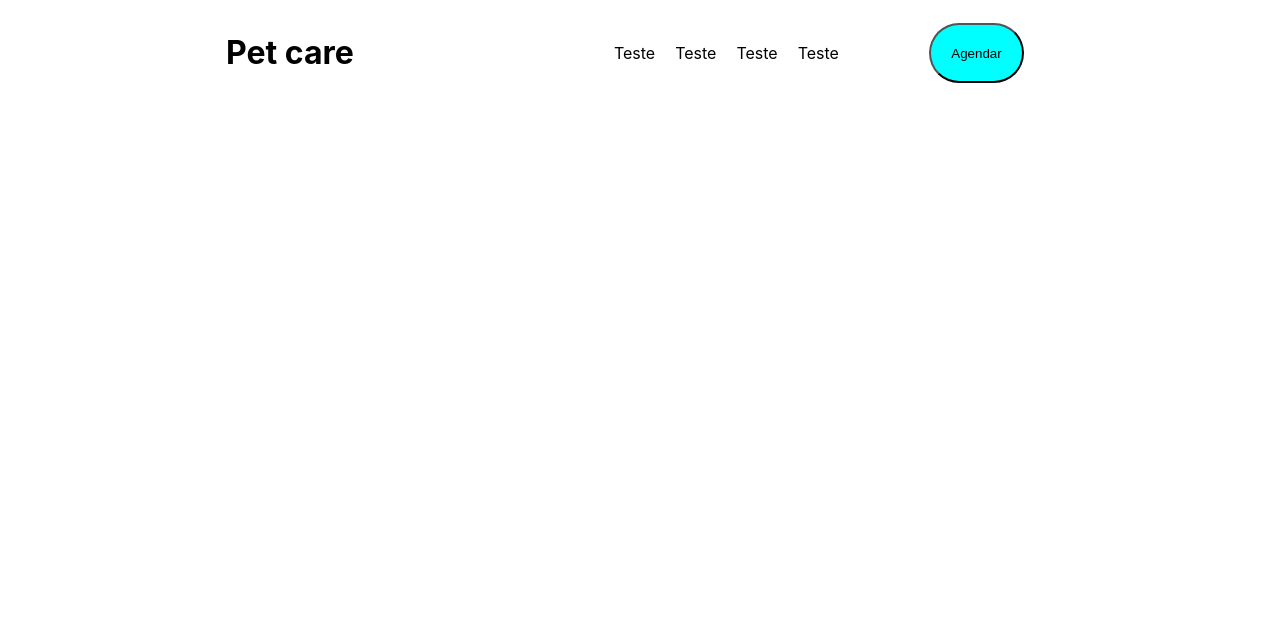
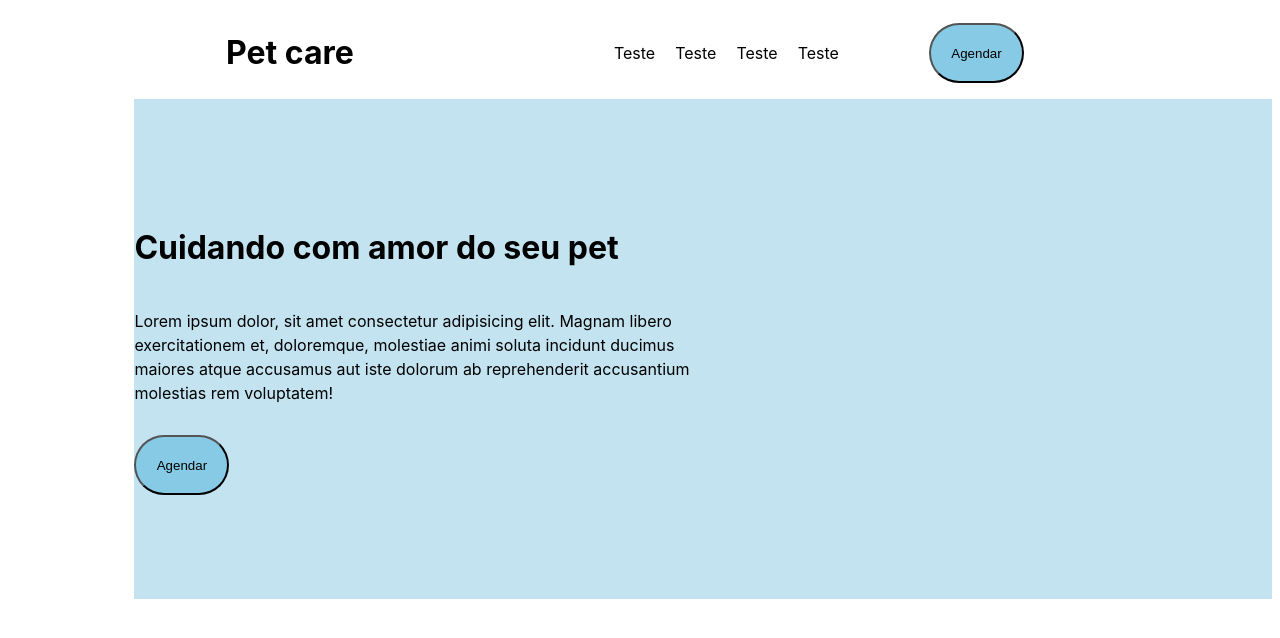
Before and after one commit to AT1TRI-luiz-luiza-nicolle/AT-petcare, a React (Vite) app: page / in a window 1280 px wide. Shown: the top 638 px of the page. Built offline with nearby package versions, Linux system fonts and the light colour scheme.

Commit message:
Add files via upload

```diff
--- a/src/App.css
+++ b/src/App.css
@@ -28,15 +28,23 @@
   margin-right: 250px;
 }
 .bnav{
-  background-color: aqua;
+  background-color: #86CAE5;
   border-radius: 30px;
   width: 95px;
   height: 60px;
 }
 
 
-.retangulo{
-  background-color: lightskyblue;
-  width: 700px;
-  height: 300px;
+.secao1{
+  display: flex;
+  justify-content: center;
+  flex-direction: column;
+  min-height: 500px;
+  min-width: 500px;
+  background-color:#C3E3F0;
+  margin-left: 10%;
 }
+.textosecao1{
+  max-width: 600px;
+  margin-bottom: 30px;
+}
--- a/src/components/Home.jsx
+++ b/src/components/Home.jsx
@@ -5,6 +5,11 @@ const Home = () => {
 return (
     <div>
         <Header/>
+        <div className="secao1">
+            <h1>Cuidando com amor do seu pet</h1>
+            <p className='textosecao1'>Lorem ipsum dolor, sit amet consectetur adipisicing elit. Magnam libero exercitationem et, doloremque, molestiae animi soluta incidunt ducimus maiores atque accusamus aut iste dolorum ab reprehenderit accusantium molestias rem voluptatem!</p>
+            <button className='bnav'>Agendar</button>
+        </div>
     </div>
 )
 }
```
Also changed, not shown: src/components/Header.jsx (+0 -14 lines).
